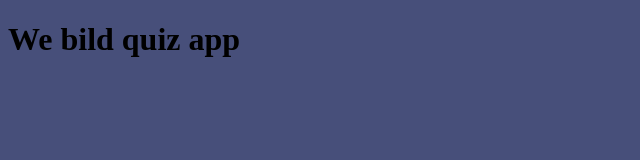
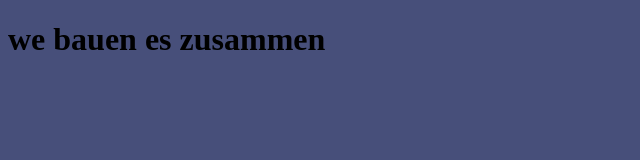
Before and after one commit to maidmilas/Quiz-App, a plain HTML site: page index.html in a window 1280 px wide. Shown: the whole page, without its empty margins (0-640 px from the left). Drawn offline with Linux system fonts and the light colour scheme.

Commit message:
The new project to commit

```diff
--- a/index.html
+++ b/index.html
@@ -10,6 +10,6 @@
 </head>
 
 <body>
-    <h1>We bild quiz app</h1>
+    <h1>we bauen es zusammen</h1>
 </body>
 </html>
```
